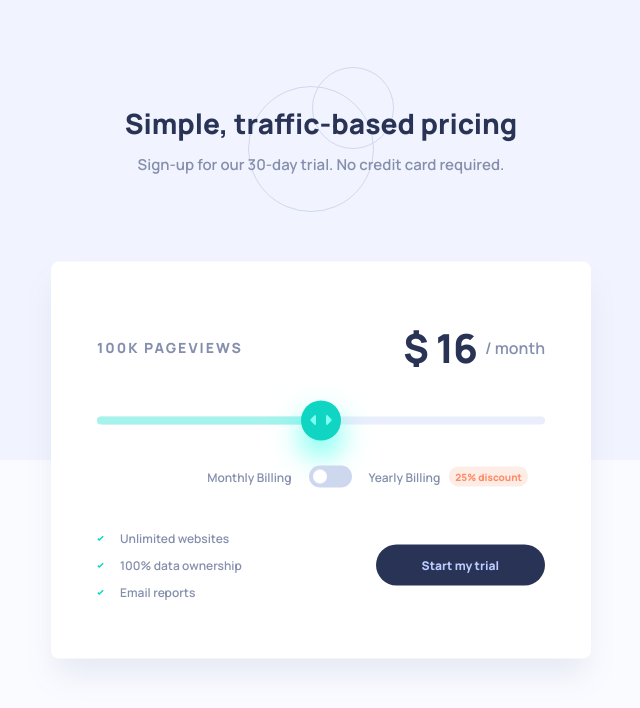
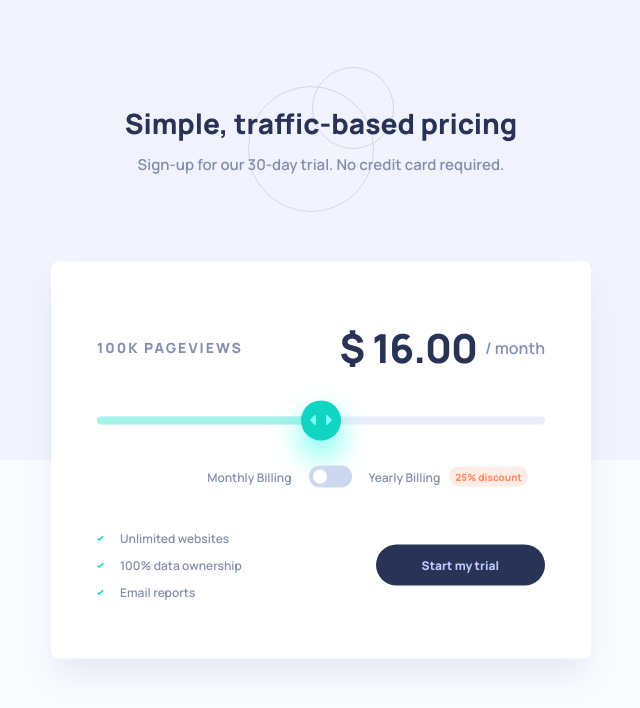
Before and after one commit to LanceLiang2011/pricecard, a React (Vite) app: page / in a window 1280 px wide. Shown: the top 708 px of the page, without its empty margins (319-959 px from the left). Built offline with nearby package versions, Linux system fonts and the light colour scheme.

Commit message:
Add .00 (simple solution)

```diff
--- a/src/components/Pricecard.jsx
+++ b/src/components/Pricecard.jsx
@@ -30,7 +30,7 @@ export default function Pricecard() {
             : pageViewOptions[pageView]}
           {pageView === pageViewOptions.length - 1 ? "m" : "k"} pageviews
         </Pageview>
-        <Price>{shownPrice}</Price>
+        <Price>{shownPrice}.00</Price>
       </PriceTag>
       <SliderRoot
         min={0}
```
